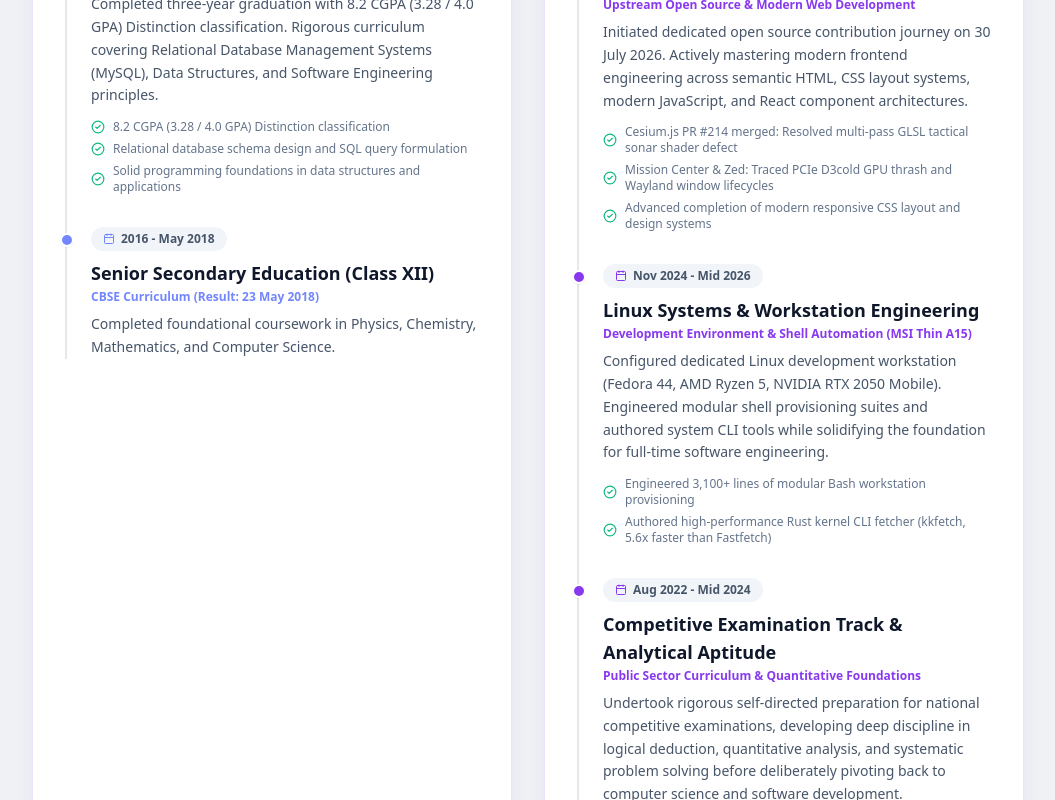
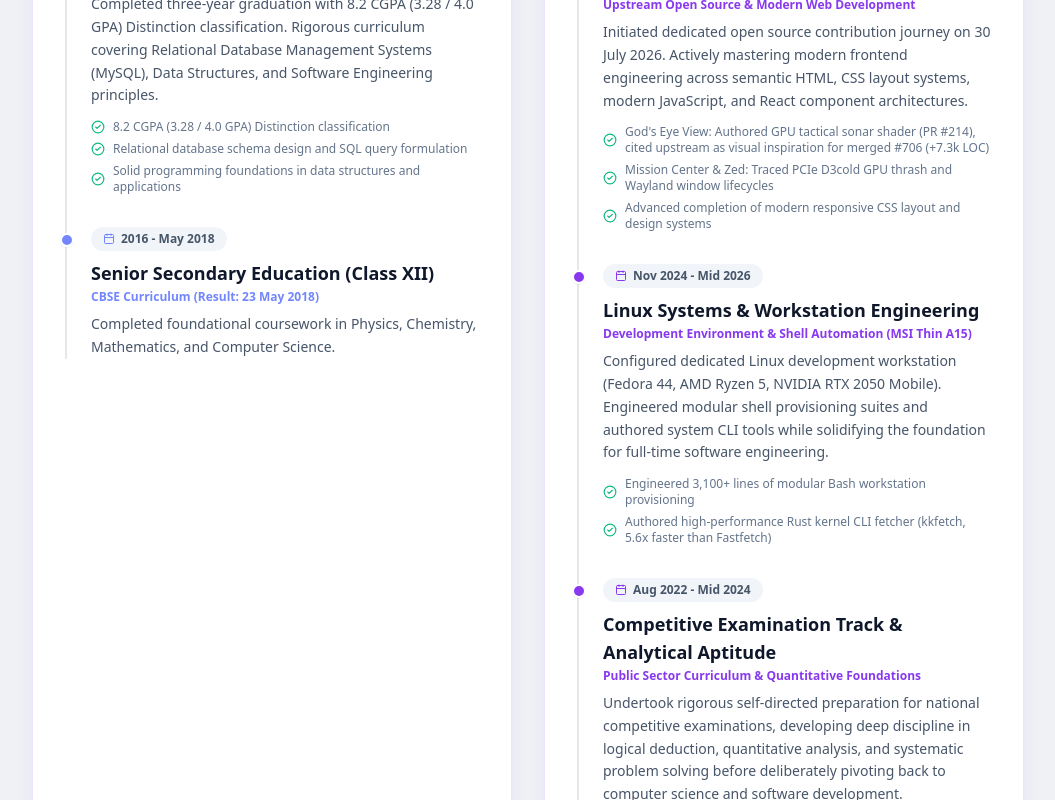
Before and after one commit to kk376/portfolio, a React (Vite) app: page / in a window 1280 px wide. Shown: the part 3740-4540 px from the top of the page, without its empty margins (112-1167 px from the left). Built offline with nearby package versions, Linux system fonts and the light colour scheme; no server answers.

Commit message:
feat: update gods-eye-view PR 214 as upstream inspiration for merged PR 706

```diff
--- a/src/components/ResumeSection.tsx
+++ b/src/components/ResumeSection.tsx
@@ -40,7 +40,7 @@ const experienceData: TimelineItem[] = [
     description:
       'Initiated dedicated open source contribution journey on 30 July 2026. Actively mastering modern frontend engineering across semantic HTML, CSS layout systems, modern JavaScript, and React component architectures.',
     highlights: [
-      'Cesium.js PR #214 merged: Resolved multi-pass GLSL tactical sonar shader defect',
+      'God\'s Eye View: Authored GPU tactical sonar shader (PR #214), cited upstream as visual inspiration for merged #706 (+7.3k LOC)',
       'Mission Center & Zed: Traced PCIe D3cold GPU thrash and Wayland window lifecycles',
       'Advanced completion of modern responsive CSS layout and design systems',
     ],
--- a/src/components/SystemTelemetry.tsx
+++ b/src/components/SystemTelemetry.tsx
@@ -116,7 +116,7 @@ cccccccc;.:odl:.;cccccccccccccc:,.
           <div className="py-1 text-xs font-mono space-y-1 text-slate-300">
             <div className="text-[var(--accent-primary)] font-semibold">Open Source Contributions:</div>
             <div>* bilawalsidhu/gods-eye-view #216 (WCAG accessibility fix: Merged Upstream)</div>
-            <div>* bilawalsidhu/gods-eye-view #214 (Tactical Sonar Cesium shader: Active PR)</div>
+            <div>* bilawalsidhu/gods-eye-view #214 (GPU Sonar Shader: Upstream Inspiration for Merged #706)</div>
             <div>* mission-center-devs/gng !117 (PCIe D3cold GPU power thrash fix: Active MR)</div>
             <div>* zed-industries/zed #63727 (Wayland shutdown timeout: Upstream Investigation)</div>
           </div>
--- a/src/data/portfolioData.ts
+++ b/src/data/portfolioData.ts
@@ -81,16 +81,16 @@ export const UPSTREAM_CONTRIBUTIONS: UpstreamContribution[] = [
     repo: 'gods-eye-view',
     repoOwner: 'bilawalsidhu',
     refLabel: '#214',
-    title: 'feat(styles): add Tactical Sonar visual style in Cesium',
+    title: 'feat(styles): tactical naval sonar shader (upstream inspiration for merged #706)',
     url: 'https://github.com/bilawalsidhu/gods-eye-view/pull/214',
-    status: 'open',
-    category: 'active',
+    status: 'merged',
+    category: 'merged',
     date: 'Sep 2026',
     summary:
-      'Engineered a complete tactical military sonar shader pipeline for 3D Cesium globes with rotating phosphor beam and range rings.',
+      'Engineered the tactical naval sonar GLSL shader pipeline with radial sweep, phosphor decay, and contact highlights. Directly cited upstream as visual inspiration for merged PR #706 (+7,321 LOC Cyber HUD & GPU sonar system).',
     myRoleNote:
-      'Pitched the military sonar visual style concept and paired with AI to implement the GLSL shader math, phosphor decay trails, and nautical mile rings.',
-    tags: ['GitHub PR', 'Active / In Review', 'Cesium.js', 'GLSL Shader', 'WebGL'],
+      'Designed and coded the GLSL sweep math, range rings, and interactive uniforms; upstream contributors adopted the architecture to ship native GPU contact sonar in main.',
+    tags: ['GitHub PR', 'Upstream Inspiration', 'Merged in #706', 'Cesium.js', 'GLSL Shader', 'WebGL'],
     accentGradient: 'from-cyan-500 to-blue-600',
     diagnostic: {
       symptom: 'Rotating radar beam suffered projection warping and clipping artifacts at high latitudes on 3D globe tiles due to planar distortion.',
```
